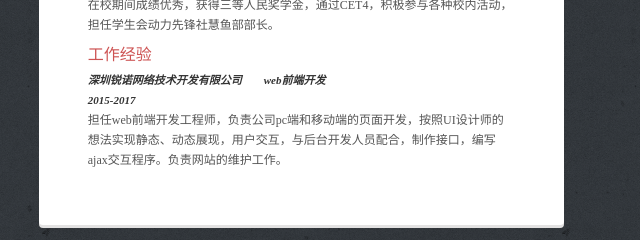
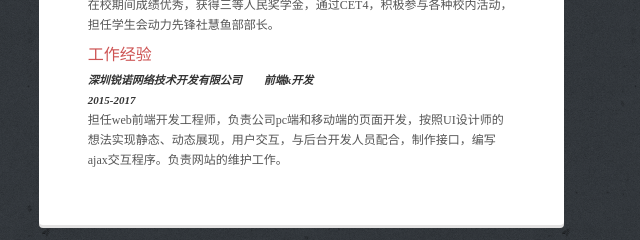
Before and after one commit to yxc666/yxcjl, a plain HTML site: page index.html in a window 1280 px wide. Shown: the part 484-724 px from the top of the page, 448-1088 px from the left. Drawn offline with Linux system fonts and the light colour scheme.

Commit message:
Update index.html

```diff
--- a/index.html
+++ b/index.html
@@ -110,7 +110,7 @@
                     <p>write your discribe....Ut enim ad minim veniam, quis nostrud exerc. Irure dolor in reprehend incididunt labore et dolore magna aliqua. Ut enim ad minim veniam, quis nostrud exercitation ullamco laboris nisi ut aliquip</p>
                 	-->
                     <div>
-                        <h4>深圳锐诺网络技术开发有限公司&nbsp;&nbsp;&nbsp;&nbsp;&nbsp;&nbsp;&nbsp;&nbsp;web前端开发</h4>
+                        <h4>深圳锐诺网络技术开发有限公司&nbsp;&nbsp;&nbsp;&nbsp;&nbsp;&nbsp;&nbsp;&nbsp;前端k开发</h4>
                         <h4>2015-2017</h4>
                     </div>
                     <p>担任web前端开发工程师，负责公司pc端和移动端的页面开发，按照UI设计师的想法实现静态、动态展现，用户交互，与后台开发人员配合，制作接口，编写ajax交互程序。负责网站的维护工作。</p>
```
